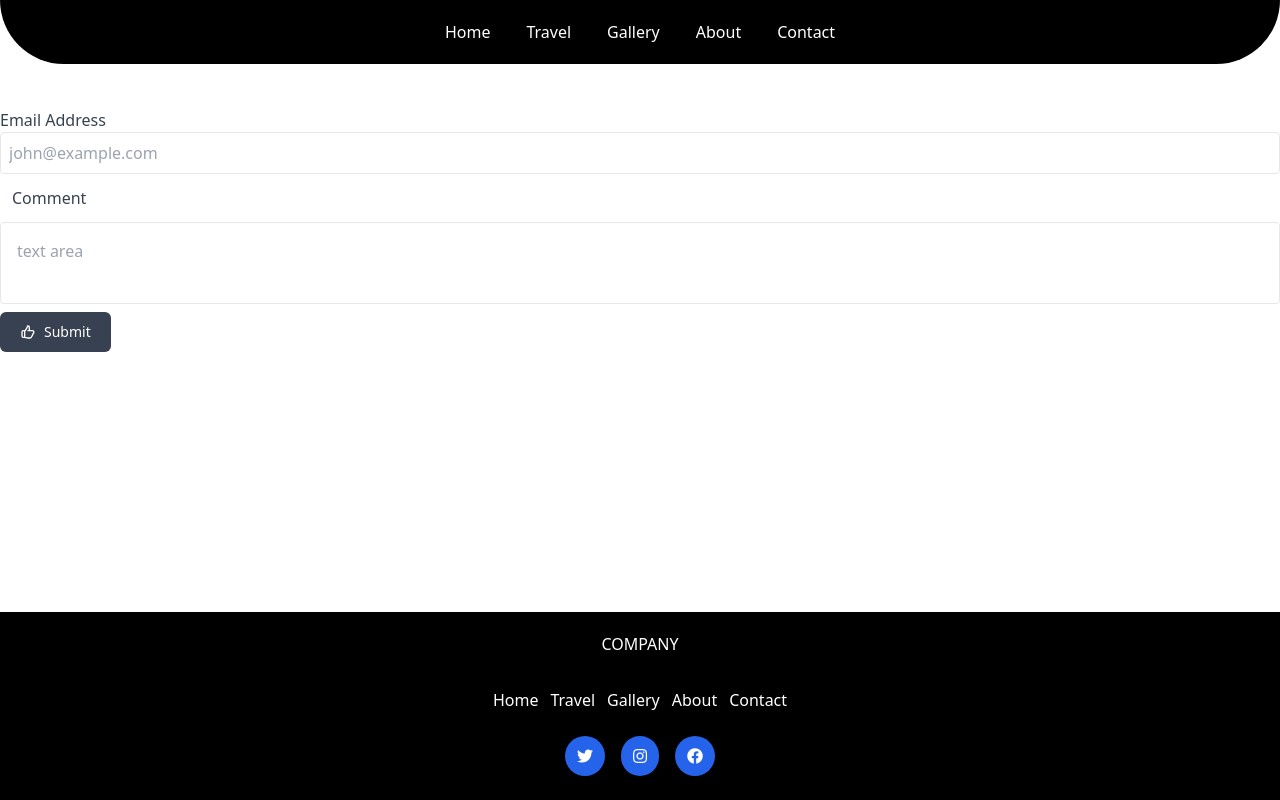
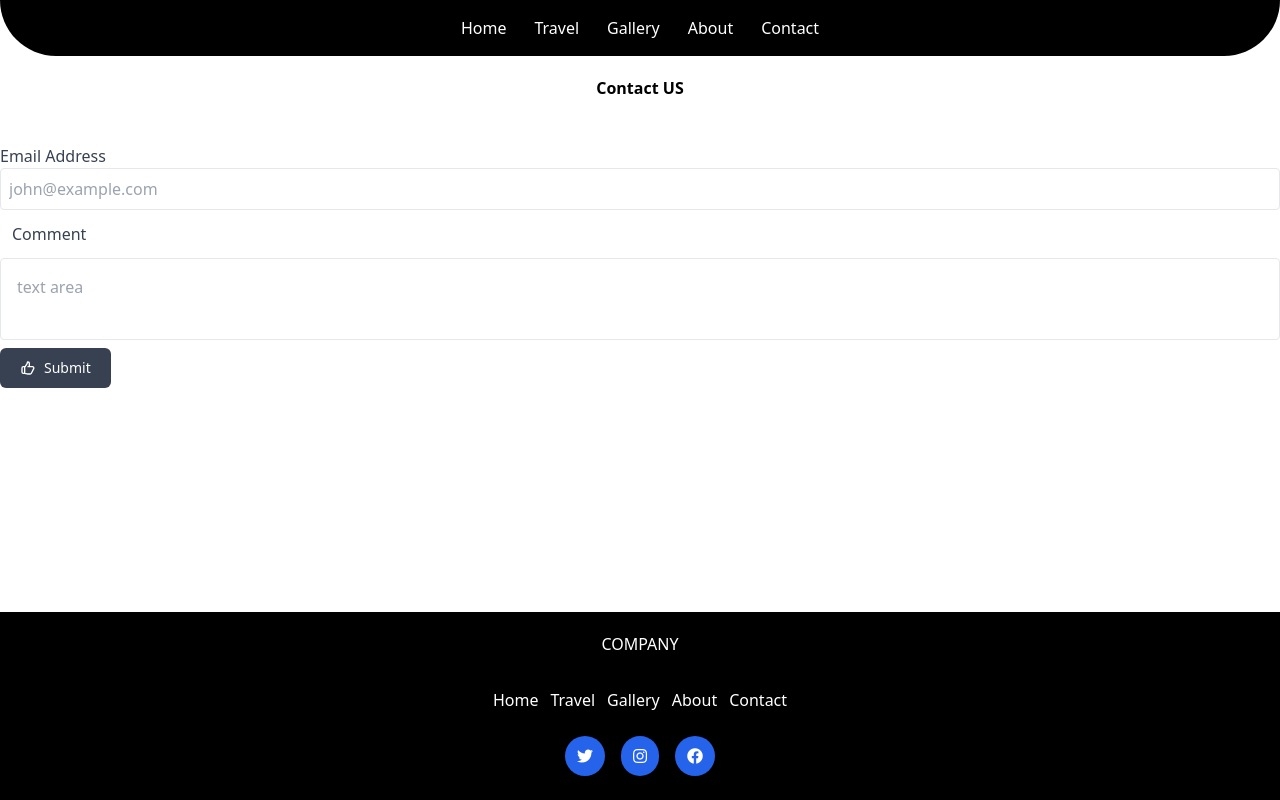
Before and after one commit to mertilter7/travel-example-VUE, a Vue app: page /contact in a window 1280 px wide. Built offline with nearby package versions, Linux system fonts and the light colour scheme.

Commit message:
last commit

```diff
--- a/src/components/Contact.vue
+++ b/src/components/Contact.vue
@@ -1,13 +1,14 @@
 <template>
   <div class="container h-full mx-auto">
+    <h2 class="font-bold text-center my-5 font-sans">Contact US</h2>
     <label class="my-11 flex flex-col justify-center">
-      <span class="text-gray-700">Email Address</span>
+      <span class="text-gray-700 font-sans">Email Address</span>
       <input
         type="email"
         class="p-2 form-input border rounded"
         placeholder="john@example.com"
       />
-      <span class="text-gray-700 m-3">Comment</span>
+      <span class="text-gray-700 m-3 font-sans">Comment</span>
       <textarea
         class="border rounded p-4 resize-none"
         placeholder="text area"
--- a/src/components/Navbar.vue
+++ b/src/components/Navbar.vue
@@ -1,7 +1,7 @@
 <template>
   <nav>
-    <div class="bg-black text-white p-3 rounded-bl-full rounded-br-full">
-      <ul class="flex space-x-5 justify-center p-2">
+    <div class="bg-black text-white p-2 xl:rounded-bl-full xl:rounded-br-full">
+      <ul class="flex space-x-3 justify-center p-2">
         <li>
           <router-link
             to="/"
```
